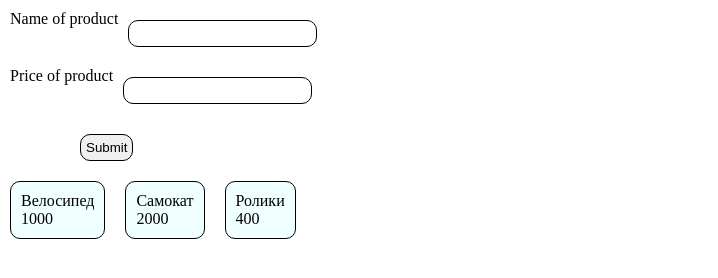
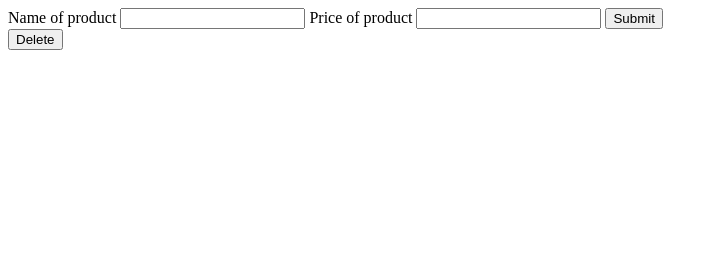
Before and after one commit to bulatovvna/frontPro2, a plain HTML site: page lessons/lesson_12/index.html in a window 1280 px wide. Shown: the whole page, without its empty margins (0-718 px from the left). Drawn offline with Linux system fonts and the light colour scheme.

Commit message:
lesson 12

```diff
--- a/lessons/lesson_12/index.html
+++ b/lessons/lesson_12/index.html
@@ -11,15 +11,18 @@
     <div id="root">
         <form>
             <label for="">
-                Name of product <input name="name">
+                Name of product
+                <input required name="name">
             </label>
 
             <label for="">
-                Price of product <input name="price">
+                Price of product
+                <input required name="price">
             </label>
 
             <input type="submit">
         </form>
+        <button id="rem_btn">Delete</button>
     </div>
 
     <script src="./localstorage.js"></script>
--- a/lessons/lesson_12/practice.js
+++ b/lessons/lesson_12/practice.js
@@ -1,15 +1,13 @@
 // Реализовать форму которая позволяет добавить новый элемент в список продуктов в массив.
 // Данные из массива должно отображться в интерфейсе при добавлении нового товара.
 
-let products = [
-    {id: 1, name: 'Велосипед', price: 1000},
-    {id: 2, name: 'Самокат', price: 2000},
-    {id: 3, name: 'Ролики', price: 400},
-]
+let products = JSON.parse(localStorage.getItem('products')) ?? []
 
 let form_elem = document.querySelector('form')
 let div_root = document.querySelector('#root')
 let div_wrapper = document.createElement('div')
+
+div_wrapper.classList.add('div_wrapper')
 
 form_elem.onsubmit = (event) => {
     event.preventDefault()
@@ -20,7 +18,15 @@ form_elem.onsubmit = (event) => {
     rerender(products)
 }
 
+let button = document.querySelector('#rem_btn')
+button.onclick = () => {
+    localStorage.removeItem('products')
+    products = []
+    rerender(products)
+}
+
 function rerender(array){
+    localStorage.setItem('products', JSON.stringify(array))
     div_wrapper.innerHTML = ''
     render(array)
 }
@@ -32,6 +38,10 @@ function render(array){
         let p_price = document.createElement('p')
         let p_name = document.createElement('p')
 
+        div_elem.ondblclick = () => {
+            removeElem(elem.id)
+        }
+
         p_name.innerText = elem.name
         p_price.innerText = elem.price
 
@@ -41,4 +51,14 @@ function render(array){
     div_root.append(div_wrapper)
 
 }
+
+function removeElem(id){
+    products = products.filter(elem => elem.id !== id)
+    rerender(products)
+}
+
+
 render(products)
+
+// new Task:
+// Добавить на разметке кнопку, которая будет очищать данные на стороне интерфейса и LS соотсветсвенно
--- a/lessons/lesson_12/style.css
+++ b/lessons/lesson_12/style.css
@@ -1,37 +1,12 @@
-* {
-    padding: 0;
-    margin: 0;
-    box-sizing: border-box;
+.div_wrapper{
+    margin: 30px 0;
+    display: grid;
+    grid-template-columns: repeat(3, 150px);
+    grid-gap: 20px;
 }
 
-#root{
-    max-width: 500px;
+.card{
+    border: 1px solid black;
+    border-radius: 15px;
+    text-align: center;
 }
-
-label {
-    display: flex;
-    max-width: 400px;
-    margin: 10px;
-}
-
-label>input {
-    margin-left: 10px;
-}
-
-input {
-    margin: 10px 80px;
-    padding: 5px;
-    border: 1px solid black;
-    border-radius: 10px;
-    cursor: pointer;
-}
-
-.card {
-    border: 1px solid black;
-    display: inline-block;
-    margin: 10px;
-    padding: 10px;
-    border-radius: 10px;
-    background-color: azure;
-
-}
```
